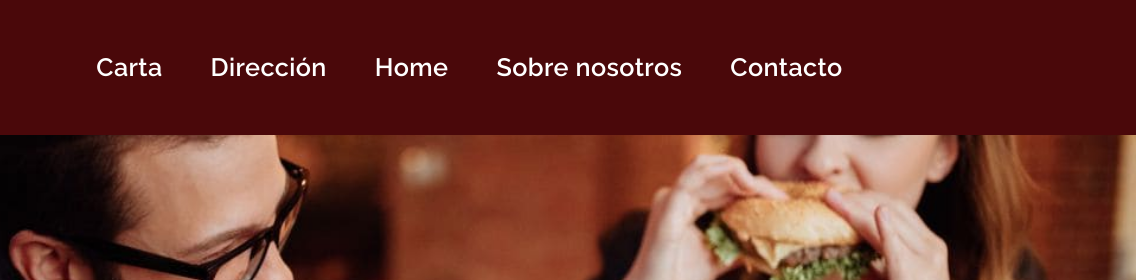
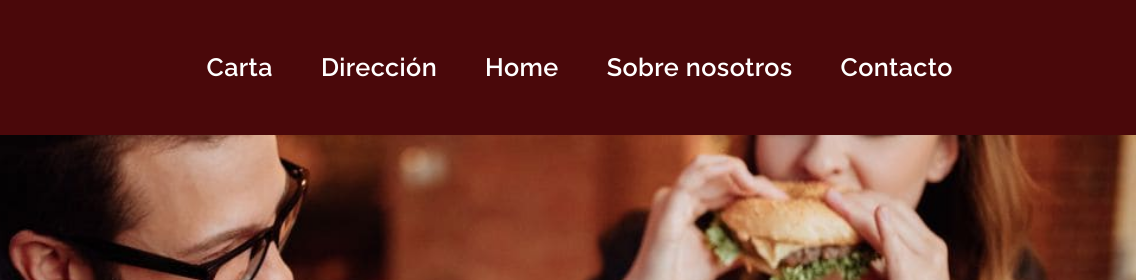
Before and after one commit to NicolasTolaba/Proyecto-Burger-club, a website: page index.html in a window 1280 px wide. Shown: the top 280 px of the page, 144-1280 px from the left. Drawn offline with nearby package versions, Linux system fonts and the light colour scheme.

Commit message:
centre el nav

```diff
--- a/css/sass/estilos.scss
+++ b/css/sass/estilos.scss
@@ -36,6 +36,7 @@ body{
                 width: 115px;
                 height: 100%;
                 text-align: center;
+                justify-content: center;
                 align-content: space-between;
 
                 .aIndex{
@@ -56,7 +57,6 @@ body{
                 flex-flow: row nowrap;
                 align-items: center;
                 list-style: none;
-                margin-left: 3%;
                 margin-right: 0%;
                 align-content: space-between;
 
--- a/index.html
+++ b/index.html
@@ -28,7 +28,7 @@
                         <span class="navbar-toggler-icon"></span>
                     </button>
                     <div class="collapse navbar-collapse" id="navbarTogglerDemo02">
-                        <ul class="navbar-nav me-auto mb-2 mb-lg-0">
+                        <ul class="navbar-nav mb-lg-0">
                             <li class="nav-item">
                                 <a class="nav-link active mr-5" aria-current="page" href="pags/carta.html">Carta</a>
                             </li>
```
Also changed, not shown: pags/carta.html (+1 -1 lines), pags/contacto.html (+1 -1 lines), pags/direccion.html (+1 -1 lines), pags/sobrenosotros.html (+1 -1 lines), css/estilos.css.
